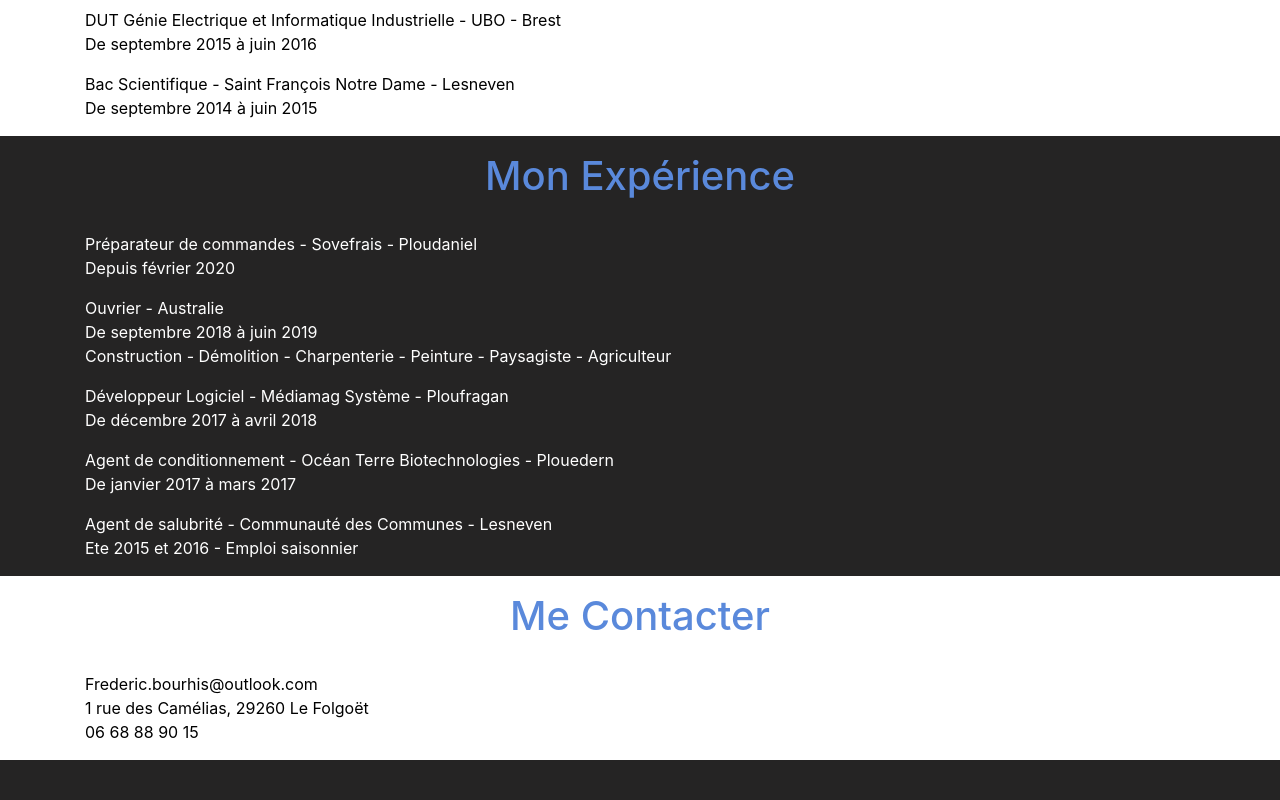
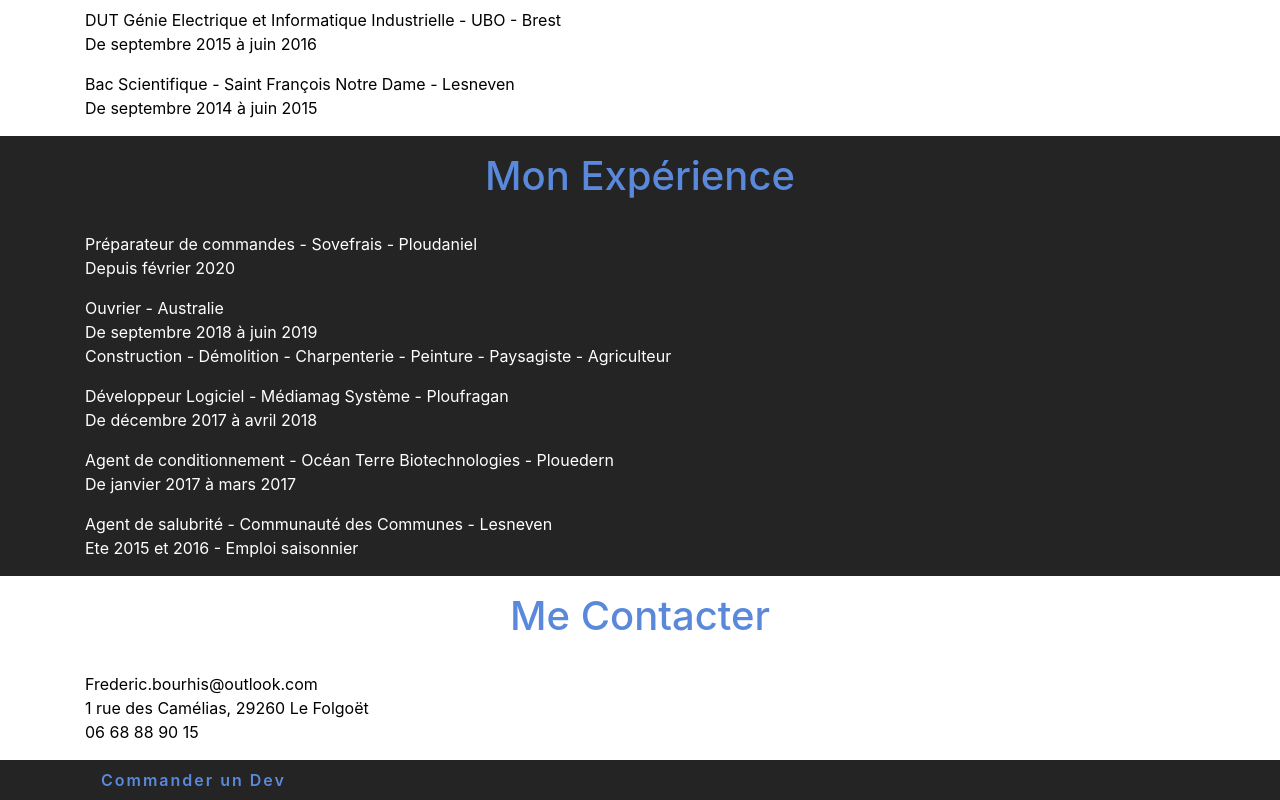
Before and after one commit to FBourhis/Portfolio, a plain HTML site: page index.html in a window 1280 px wide. Shown: the part 1238-2038 px from the top of the page. Before the commit the page ends 1998 px from the top, so only its background shows below. Drawn offline with nearby package versions, Linux system fonts and the light colour scheme.

Commit message:
update VueJS 1

```diff
--- a/index.html
+++ b/index.html
@@ -200,6 +200,7 @@
 
     </section>
 
+
     <section id="Contact" class="pair">
         <div class="row">
             <div class="container">
@@ -216,6 +217,15 @@
         </div>
     </section>
 
+
+    <section id="Contact" class="impair">
+        <div class="row">
+            <div class="container">
+                <a class="nav-link text-decoration-none" href="commanderUnDev.html">Commander un Dev</a>
+            </div>
+        </div>
+    </section>
+
 </body>
 
 </html>
```
